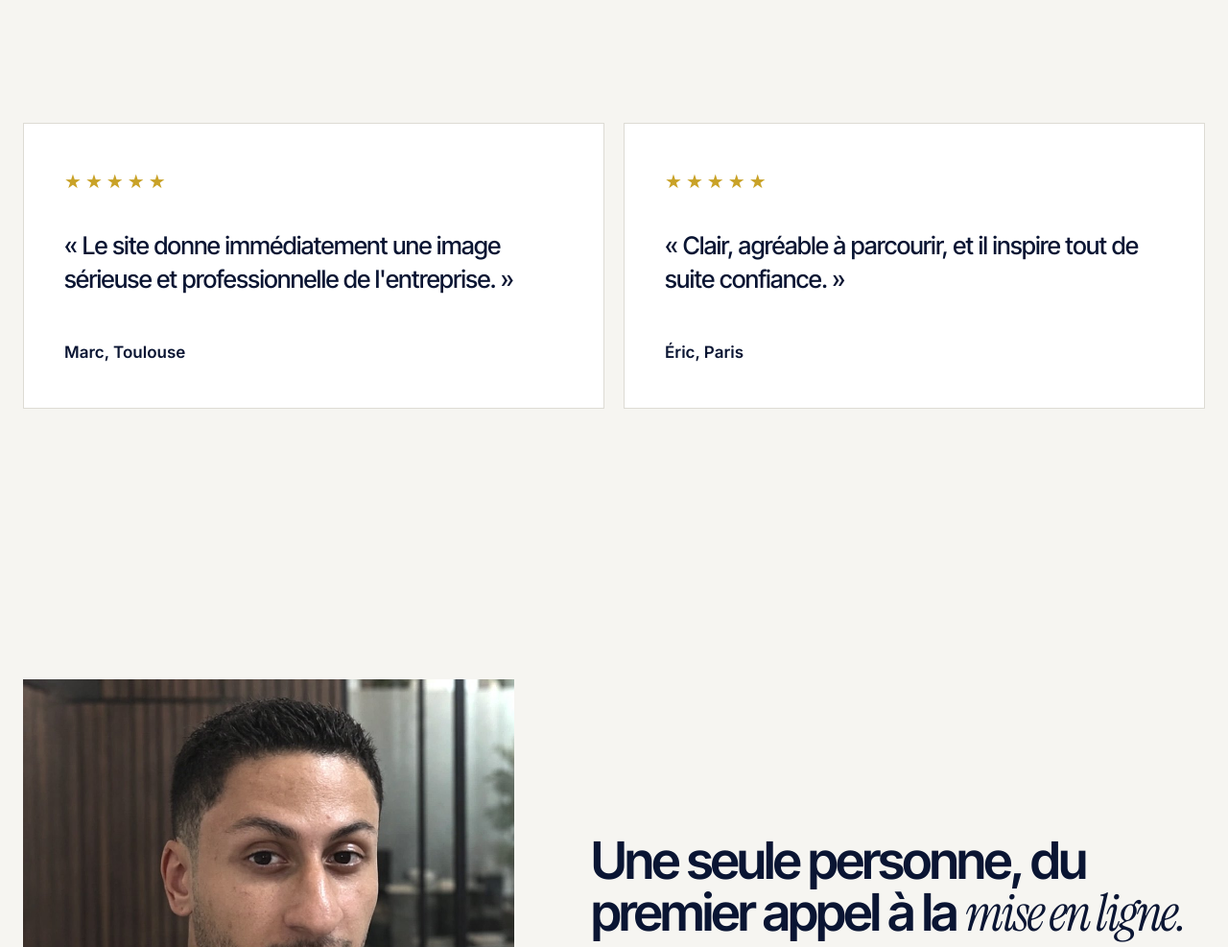
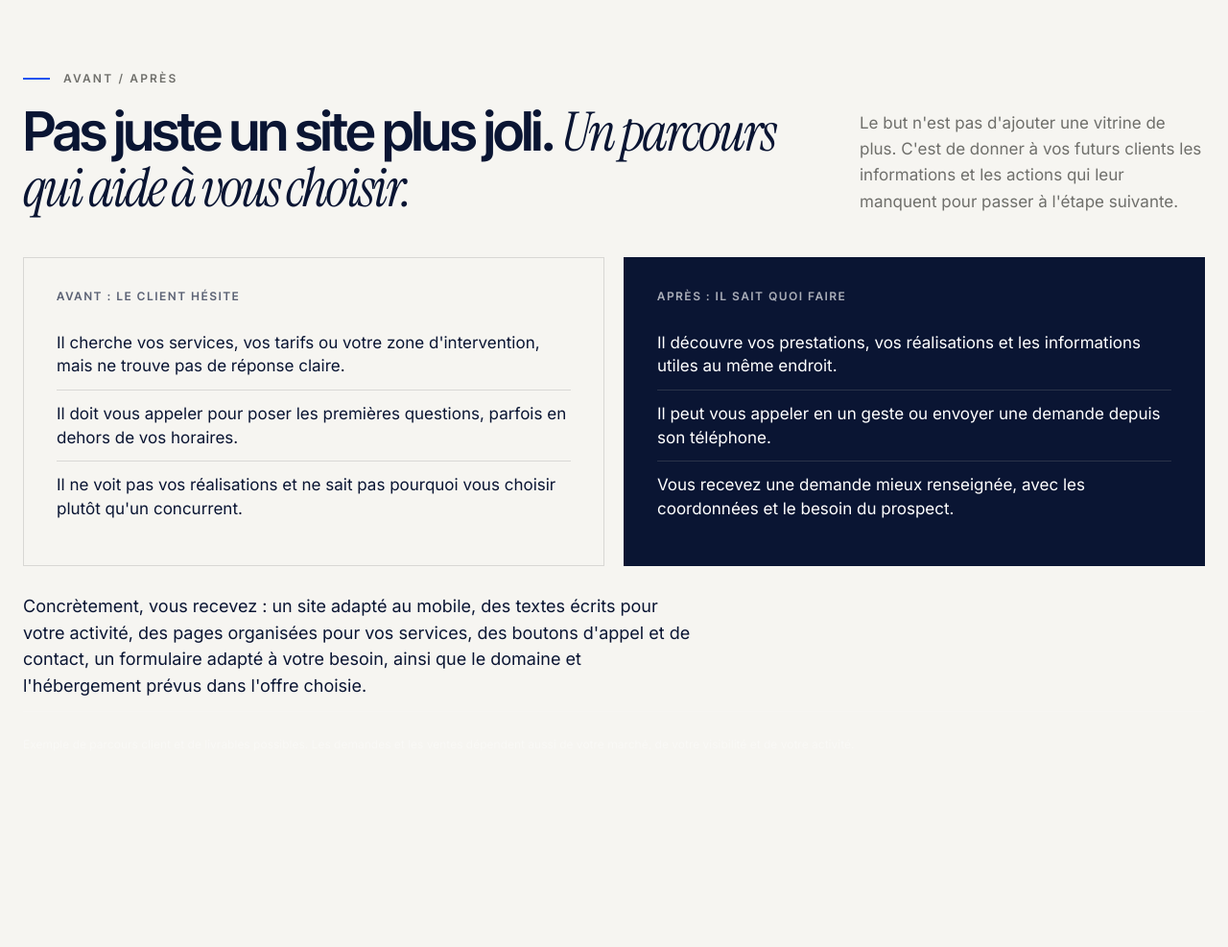
Before and after one commit to Tausska/vitriapro, a plain HTML site: page index.html in a window 1280 px wide. Shown: the part 1700-2687 px from the top of the page at 96% size. Drawn offline with Linux system fonts and the light colour scheme.

Commit message:
Réorienter le copywriting vers les bénéfices clients

```diff
--- a/index.html
+++ b/index.html
@@ -164,10 +164,24 @@ td.us{margin:2px -16px 4px;padding:11px 16px;width:calc(100% + 32px)!important}t
 <!-- COMMENTAIRES -->
 <section class="reviews" id="avis">
  <div class="wrap">
-    <div class="rev-grid">
-   <figure class="rev rv"><div class="stars" aria-label="5 étoiles sur 5">★★★★★</div><blockquote>« Le site donne immédiatement une image sérieuse et professionnelle de l'entreprise. »</blockquote><figcaption style="margin-top:12px;font-weight:600">Marc, Toulouse</figcaption></figure>
-   <figure class="rev rv"><div class="stars" aria-label="5 étoiles sur 5">★★★★★</div><blockquote>« Clair, agréable à parcourir, et il inspire tout de suite confiance. »</blockquote><figcaption style="margin-top:12px;font-weight:600">Éric, Paris</figcaption></figure>
+  <div class="sec-head rv" style="margin-bottom:28px">
+   <div><span class="eyebrow">Avant / Après</span><h2 class="mid">Pas juste un site plus joli. <em>Un parcours qui aide à vous choisir.</em></h2></div>
+   <p>Le but n'est pas d'ajouter une vitrine de plus. C'est de donner à vos futurs clients les informations et les actions qui leur manquent pour passer à l'étape suivante.</p>
   </div>
+  <div class="ba rv">
+   <div class="before"><small>Avant : le client hésite</small><ul>
+    <li>Il cherche vos services, vos tarifs ou votre zone d'intervention, mais ne trouve pas de réponse claire.</li>
+    <li>Il doit vous appeler pour poser les premières questions, parfois en dehors de vos horaires.</li>
+    <li>Il ne voit pas vos réalisations et ne sait pas pourquoi vous choisir plutôt qu'un concurrent.</li>
+   </ul></div>
+   <div class="after"><small>Après : il sait quoi faire</small><ul>
+    <li>Il découvre vos prestations, vos réalisations et les informations utiles au même endroit.</li>
+    <li>Il peut vous appeler en un geste ou envoyer une demande depuis son téléphone.</li>
+    <li>Vous recevez une demande mieux renseignée, avec les coordonnées et le besoin du prospect.</li>
+   </ul></div>
+  </div>
+  <p class="ba-why rv">Concrètement, vous recevez : un site adapté au mobile, des textes écrits pour votre activité, des pages organisées pour vos services, des boutons d'appel et de contact, un formulaire adapté à votre besoin, ainsi que le domaine et l'hébergement prévus dans l'offre choisie.</p>
+  <p class="fine rv" style="margin-top:12px">Exemple de parcours client et de livrables possibles. Les demandes et les ventes dépendent aussi de votre marché, de votre visibilité et de votre activité.</p>
  </div>
 </section>
 
```
